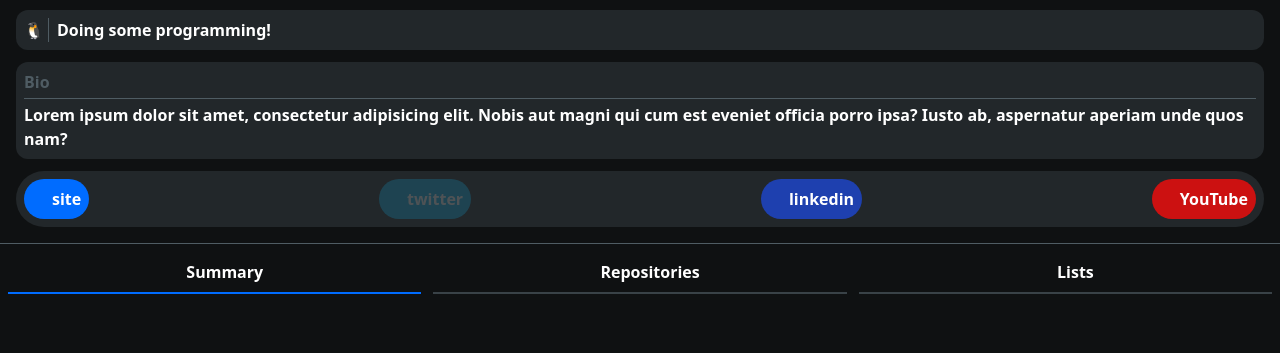
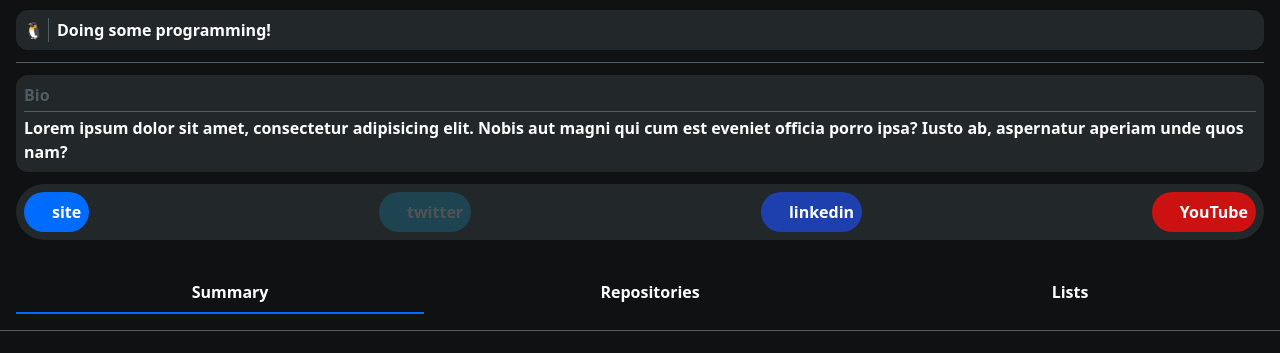
Before and after one commit to SnekAtMiskolc/Magitian, a SvelteKit app: page /LinusTorvalds in a window 1280 px wide. Shown: the part 211-564 px from the top of the page. Built offline with nearby package versions, Linux system fonts and the light colour scheme; some icons are missing.

Commit message:
Did some formatting

```diff
--- a/src/routes/[owner]/+page.svelte
+++ b/src/routes/[owner]/+page.svelte
@@ -31,6 +31,7 @@
                 </div>
                 <h3>Doing some programming!</h3>
             </div>
+            <hr class="border-spcx-400">
             <div class="text-white font-semibold bg-spcx-700 p-2 rounded-xl">
                 <h3 class="text-spcx-400">Bio</h3>
 
@@ -63,23 +64,23 @@
         </div>
     </div>
 
-    <hr class="border-spcx-400">
 
     <!-- tabs -->
-    <div class="flex  justify-evenly text-white font-bold text-center p-2 text-md">
+    <div class="flex  justify-evenly text-white font-bold text-center p-4 text-md">
         <a href="/LinusTorvalds" class="w-1/3 p-2 border-b-2 border-blue-600 mr-3">
             <Icon data={book} scale={1.5}></Icon>
             <span>Summary</span>
         </a>
-        <a href="/LinusTorvalds" class="w-1/3 p-2 border-b-2 border-spcx-600 mr-3">
-            <Icon data={bookmark} scale={1.4}></Icon>
+        <a href="/LinusTorvalds" class="w-1/3 p-2 border-b-0 border-spcx-600 mr-3 hover:bg-spcx-600 rounded-xl">
+            <Icon data={bookmark} scale={1}></Icon>
             <span>Repositories</span>
         </a>
-        <a href="/LinusTorvalds" class="w-1/3 p-2 border-b-2 border-spcx-600">
+        <a href="/LinusTorvalds" class="w-1/3 p-2 border-b-0 border-spcx-600 hover:bg-spcx-600 rounded-xl">
             <Icon data={thList} scale={1.5}></Icon>
             <span>Lists</span>
         </a>
     </div>
+    <hr class="border-spcx-400">
     <!-- Profile stats -->
     <div class="w-1/2 pt-8 p-4">
 
```
